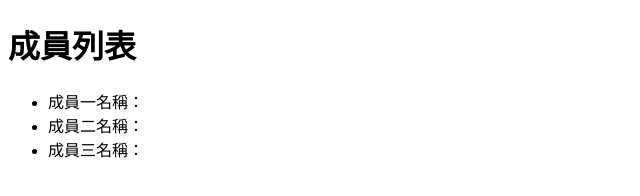
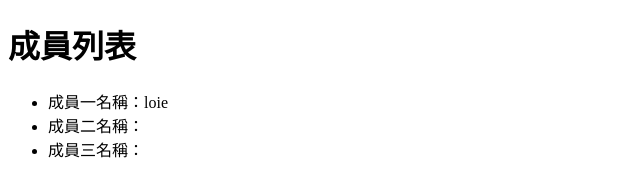
Before and after one commit to Loie-Yen/text2025-0904, a plain HTML site: page index.html in a window 1280 px wide. Shown: the full height of the page, 0-640 px from the left. Drawn offline with Linux system fonts and the light colour scheme.

Commit message:
新增成員一名字

```diff
--- a/index.html
+++ b/index.html
@@ -8,7 +8,7 @@
 <body>
     <h1>成員列表</h1>
     <ul>
-        <li>成員一名稱：</li>
+        <li>成員一名稱：loie</li>
         <li>成員二名稱：</li>
         <li>成員三名稱：</li>
     </ul>
```
